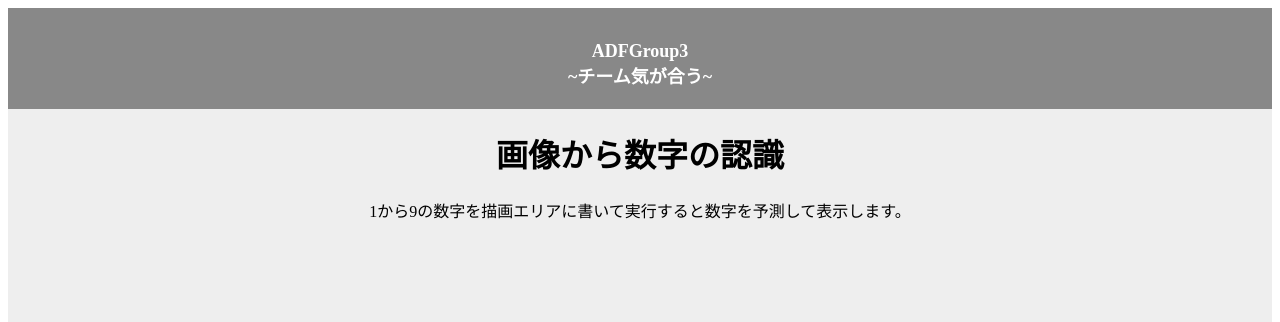
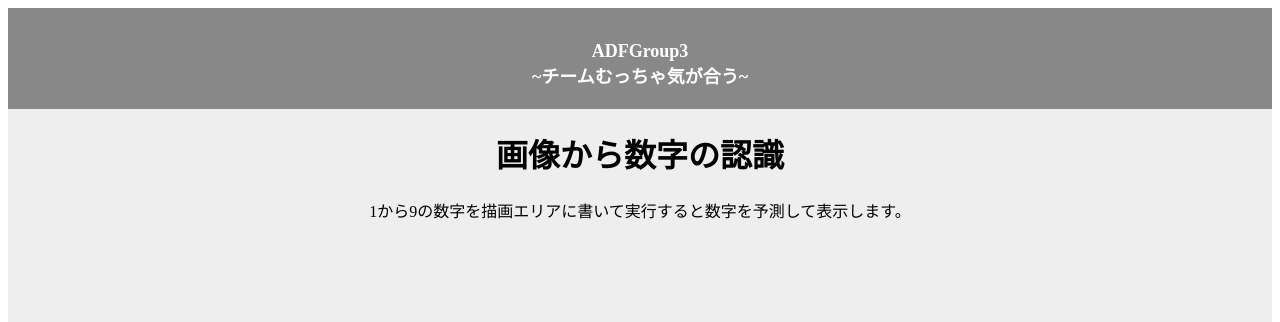
Before and after one commit to ADFgroup3/Sklearn_PredictNumber, a Flask app: page / in a window 1280 px wide. Shown: the top 322 px of the page. Run offline with Flask 2, Linux system fonts and the light colour scheme.

Commit message:
Update page.html

```diff
--- a/templates/page.html
+++ b/templates/page.html
@@ -13,7 +13,7 @@
 
     <body>
         <header class="topNavigation">
-            <h2>ADFGroup3<br>~チーム気が合う~</h2>
+            <h2>ADFGroup3<br>~チームむっちゃ気が合う~</h2>
         </header>
 
         <div class="content">
```
